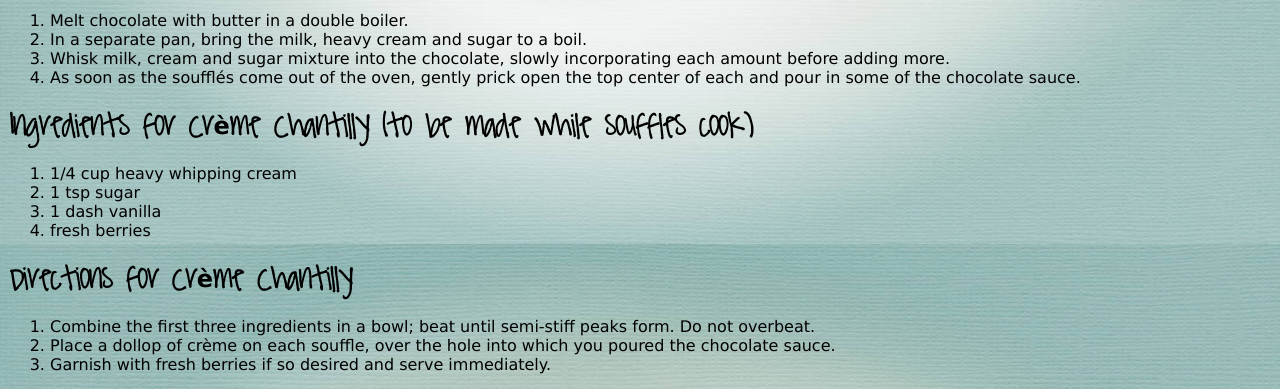
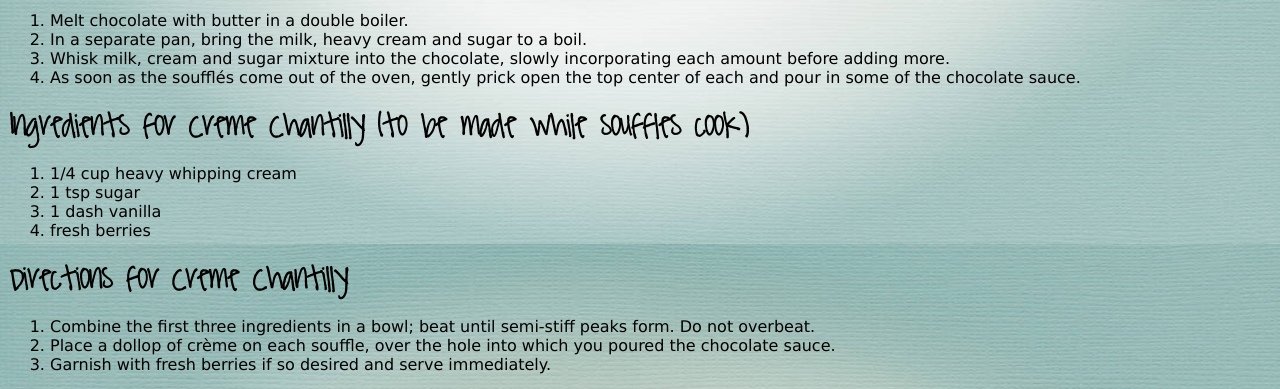
Before and after one commit to kpetersen/kpetersen.github.io, a Jekyll site: the page built from eats/desserts/_posts/2012-2-17-chocolate-souffle.markdown, in a window 1280 px wide. Shown: the part 1556-1945 px from the top of the page. Built offline with Jekyll 4.4.1, drawn with Linux system fonts in a browser that asks for light colours; comment, search, counter and statistics services are not loaded.

Commit message:
fixed accents over creme

```diff
--- a/eats/desserts/_posts/2012-2-17-chocolate-souffle.markdown
+++ b/eats/desserts/_posts/2012-2-17-chocolate-souffle.markdown
@@ -64,13 +64,13 @@ make sure you have your chocolate sauce and crème ready to go when the soufflé
 1. As soon as the soufflés come out of the oven, gently prick open the top center of each and pour in some of
 the chocolate sauce.
 
-## Ingredients for Crème Chantilly (to be made while souffles cook)
+## Ingredients for Creme Chantilly (to be made while souffles cook)
 1. 1/4 cup heavy whipping cream
 1. 1 tsp sugar
 1. 1 dash vanilla
 1. fresh berries
 
-## Directions for Crème Chantilly
+## Directions for Creme Chantilly
 1. Combine the first three ingredients in a bowl; beat until semi-stiff peaks form. Do not overbeat.
 1. Place a dollop of crème on each souffle, over the hole into which you poured the chocolate sauce.
 1. Garnish with fresh berries if so desired and serve immediately.
```
